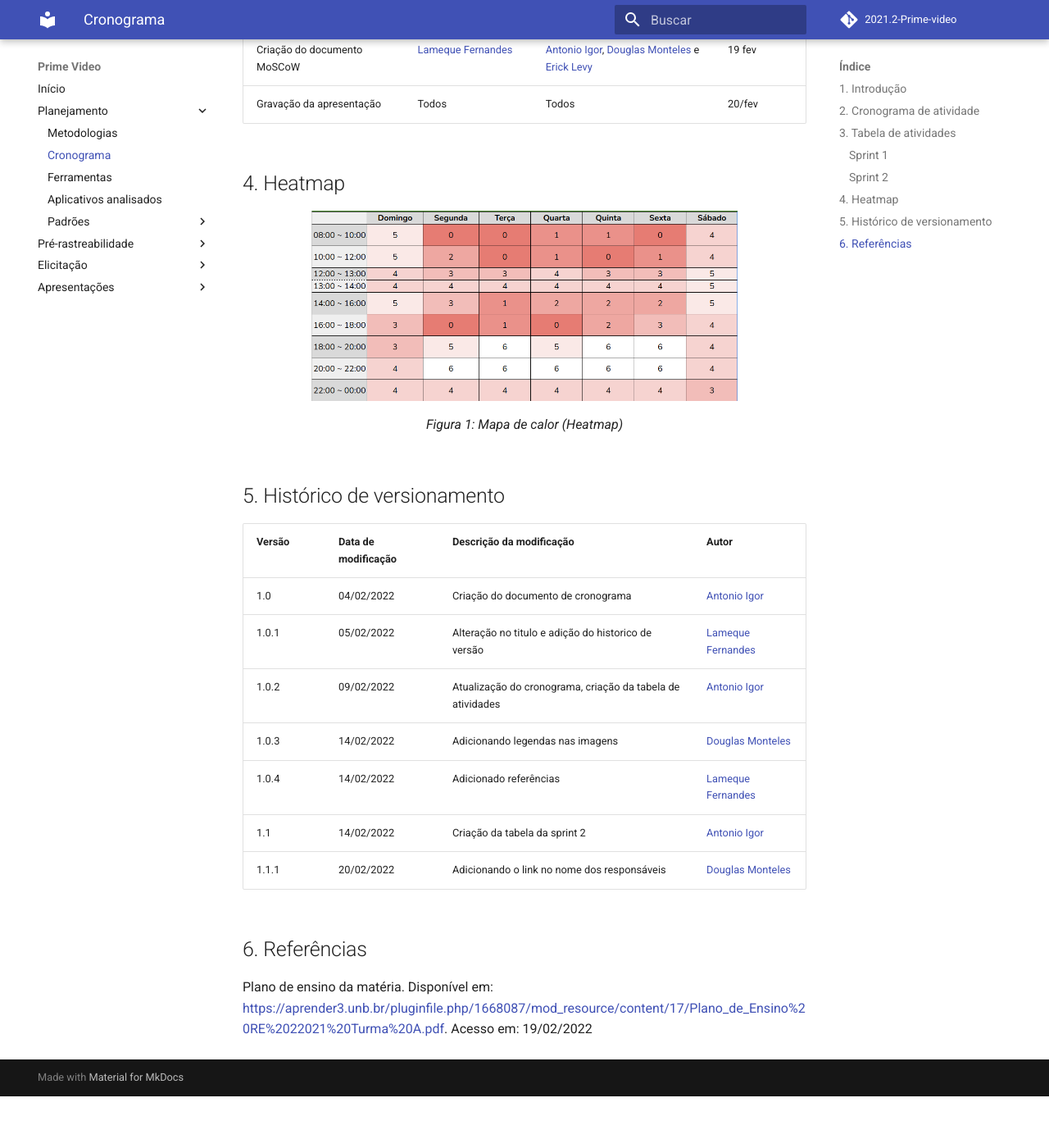
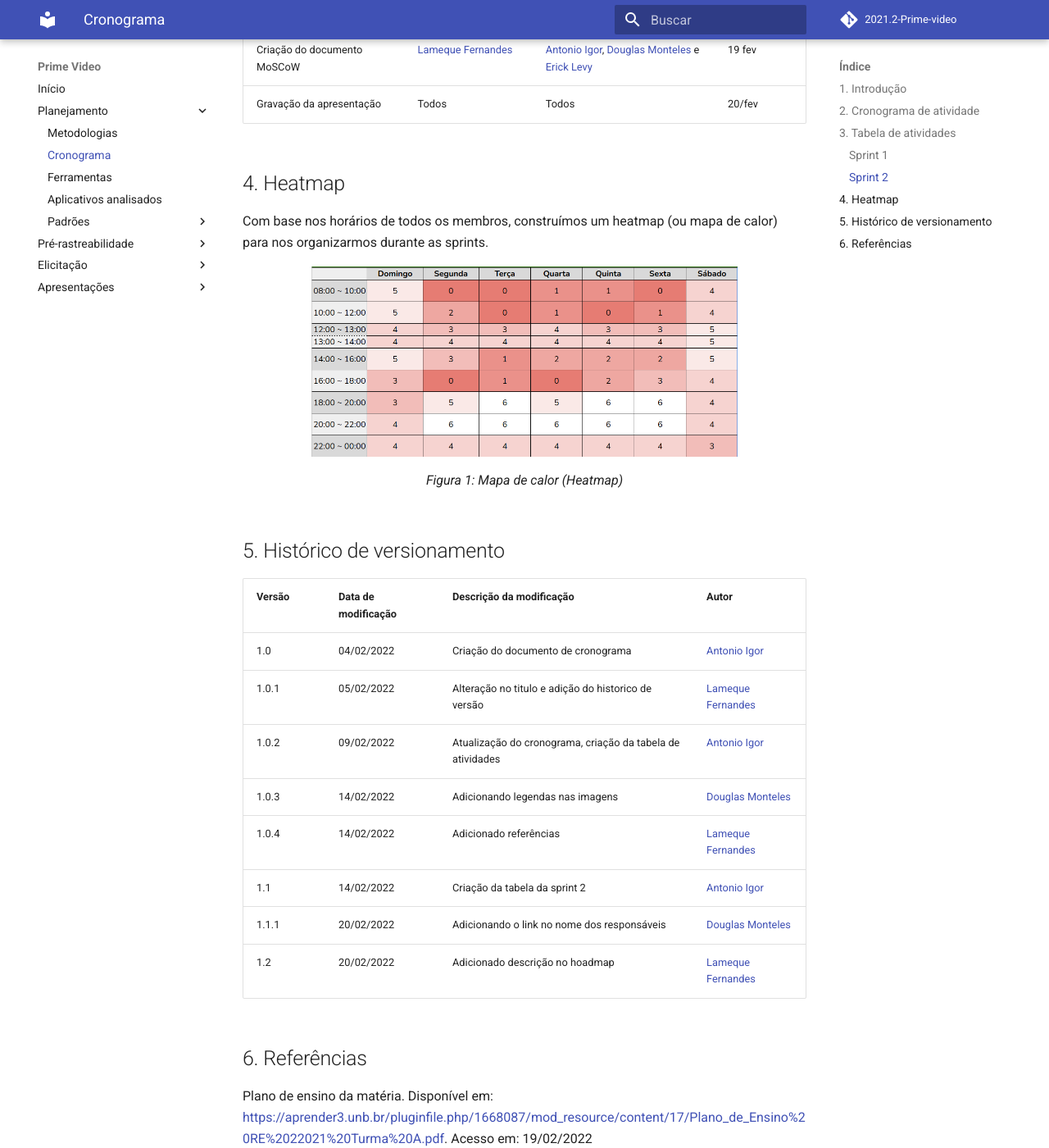
Before and after one commit to Requisitos-de-Software/2021.2-Prime-video, an MkDocs documentation site: the page built from docs/planejamento/cronograma.md, in a window 1280 px wide and 1400 px high, scrolled down 1840 px. Shown: the whole window at 82% size. Built offline with MkDocs 1.6.1 and Material for MkDocs 9.7.7, drawn with Linux system fonts in a browser that asks for light colours; comment, search, counter and statistics services are not loaded; before the commit the page ends 3177 px from its top, so only the background shows below that.

Commit message:
docs: adicao da descricao do hoadmap

```diff
--- a/docs/planejamento/cronograma.md
+++ b/docs/planejamento/cronograma.md
@@ -51,6 +51,8 @@ Com base nos prazos estipulados pela disciplida e disponibilidade dos integrante
 
 ## 4. Heatmap
 
+Com base nos horários de todos os membros, construímos um heatmap (ou mapa de calor)  para nos organizarmos durante as sprints.
+
 <figure>
   <img width="520" src="../../assets/img/heatmap.png" />
   <figcaption>Figura 1: Mapa de calor (Heatmap)</figcaption>
@@ -68,6 +70,7 @@ Com base nos prazos estipulados pela disciplida e disponibilidade dos integrante
 |1.0.4|14/02/2022| Adicionado referências |[Lameque Fernandes](https://github.com/lamequefernandes)|
 |1.1|14/02/2022| Criação da tabela da sprint 2 |[Antonio Igor](https://github.com/antonioigorcarvalho)|
 |1.1.1|20/02/2022| Adicionando o link no nome dos responsáveis |[Douglas Monteles](https://github.com/douglasmonteles)|
+|1.2|20/02/2022| Adicionado descrição no hoadmap |[Lameque Fernandes](https://github.com/lamequefernandes)|
 
 
 
```
